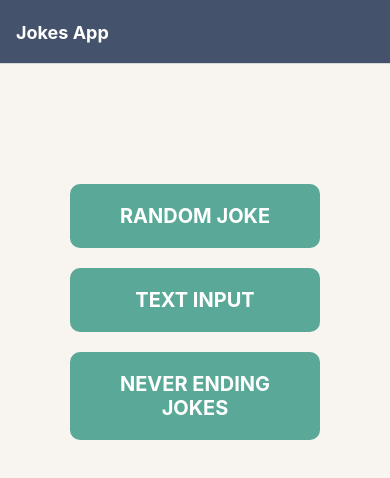
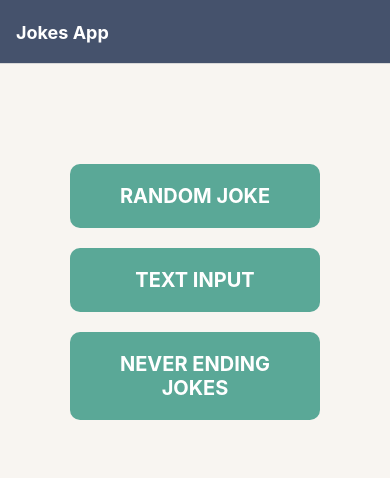
Before and after one commit to gldrobinson/ReactNativeJokeApp, a React Native app: screen /Home in a window 390 px wide. Shown: the top 478 px of the page. Built offline with nearby package versions, Linux system fonts and the light colour scheme; no server answers.

Commit message:
tweaks padding on the HomeScreen

```diff
--- a/src/screens/HomeScreen.js
+++ b/src/screens/HomeScreen.js
@@ -63,7 +63,7 @@ const styles = StyleSheet.create({
   buttonContainer: {
     flex: 1,
     flexDirection: "column",
-    paddingTop: 60,
+    paddingTop: 40,
     alignItems: "center",
     margin: 50,
   },
```
